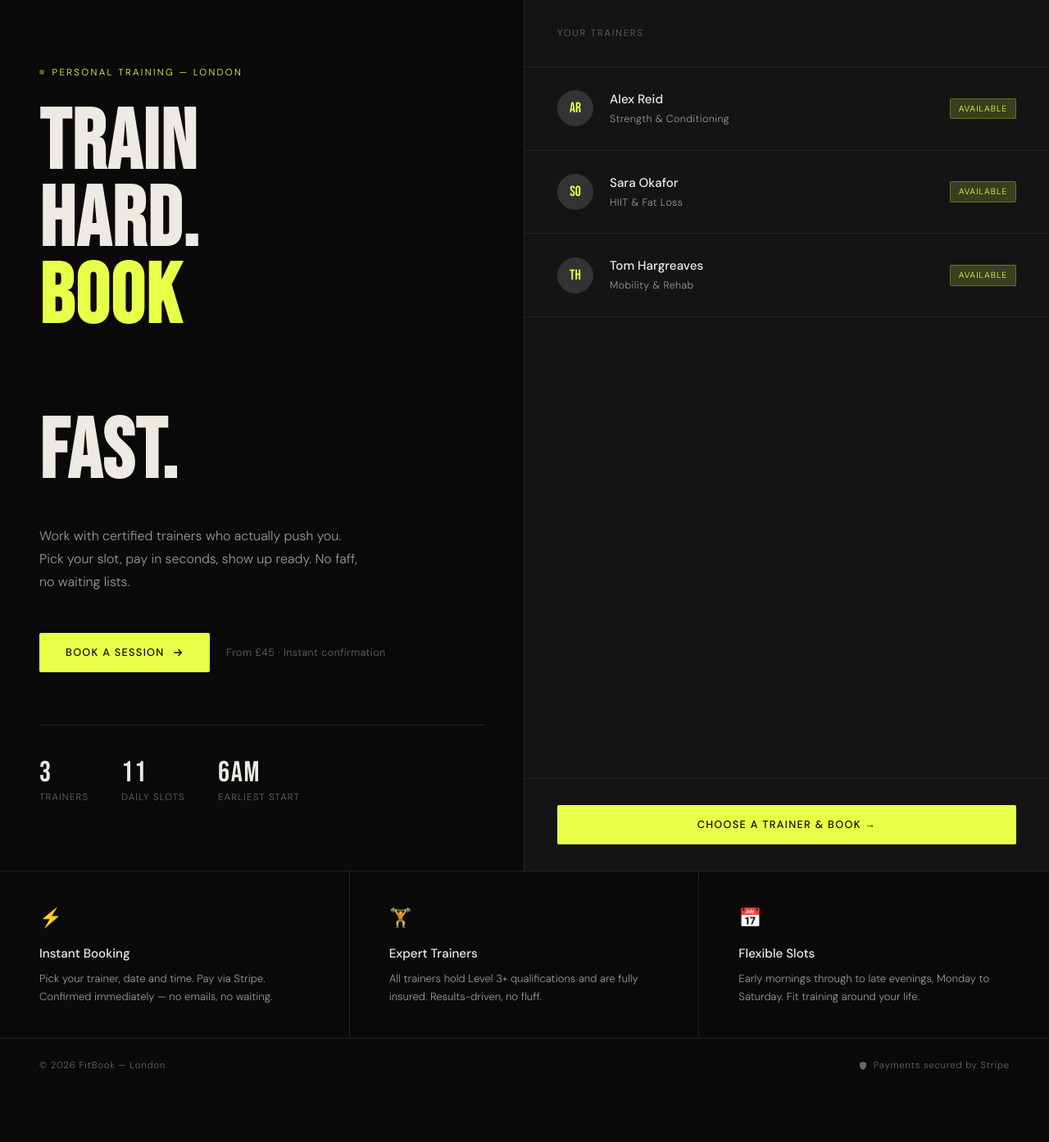
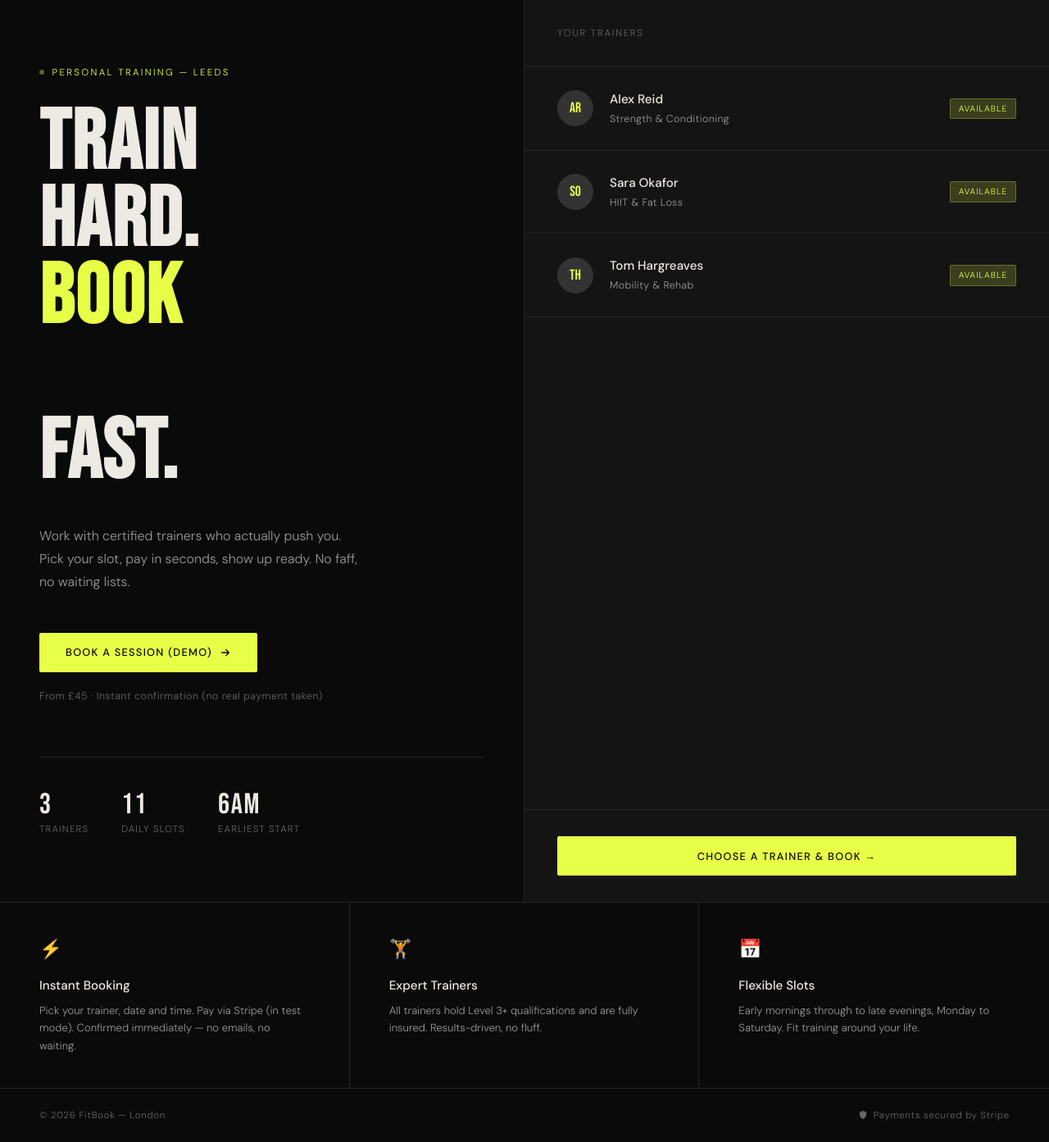
Before and after one commit to billhurt/ptdemo, a Django app: page / in a window 1280 px wide. Shown: the part 98-1491 px from the top of the page at 82% size. Before the commit the page ends 1404 px from the top, so only its background shows below. Run offline with Django 5.2, Linux system fonts and the light colour scheme.

Commit message:
test updates

```diff
--- a/booking/templates/booking/book.html
+++ b/booking/templates/booking/book.html
@@ -334,7 +334,7 @@
 {% block content %}
 <div class="book-wrap">
   <div class="book-title">Book a Session</div>
-  <div class="book-sub">Select your trainer, date and time — then pay securely via Stripe.</div>
+  <div class="book-sub">Select your trainer, date and time — then pay securely via Stripe. (no real payment taken.)</div>
 
   <div class="steps">
     <div class="step-item active" id="step-ind-1">
@@ -467,7 +467,7 @@
         </svg>
       </button>
       <div class="submit-note">
-        You'll be taken to Stripe's secure checkout.<br>
+        You'll be taken to Stripe's secure checkout. (in test mode).<br>
         Your booking is confirmed on payment.
       </div>
     </div>
--- a/booking/templates/booking/landing.html
+++ b/booking/templates/booking/landing.html
@@ -226,7 +226,7 @@
   <div class="hero-left">
     <div class="eyebrow">
       <div class="eyebrow-dot"></div>
-      Personal Training — London
+      Personal Training — Leeds
     </div>
     <h1>Train<br>Hard.<br><em>Book</em><br>Fast.</h1>
     <p class="hero-desc">
@@ -234,12 +234,12 @@
     </p>
     <div class="hero-cta">
       <a href="{% url 'book' %}" class="btn btn-primary">
-        Book a Session
+        Book a Session (demo)
         <svg width="14" height="14" viewBox="0 0 16 16" fill="none">
           <path d="M3 8h10M9 4l4 4-4 4" stroke="currentColor" stroke-width="1.5" stroke-linecap="round" stroke-linejoin="round"/>
         </svg>
       </a>
-      <span class="hero-cta-note">From £45 · Instant confirmation</span>
+      <span class="hero-cta-note">From £45 · Instant confirmation (no real payment taken)</span>
     </div>
     <div class="stats">
       <div>
@@ -295,7 +295,7 @@
   <div class="feature">
     <div class="feature-icon">⚡</div>
     <div class="feature-title">Instant Booking</div>
-    <div class="feature-text">Pick your trainer, date and time. Pay via Stripe. Confirmed immediately — no emails, no waiting.</div>
+    <div class="feature-text">Pick your trainer, date and time. Pay via Stripe (in test mode). Confirmed immediately — no emails, no waiting.</div>
   </div>
   <div class="feature">
     <div class="feature-icon">🏋️</div>
--- a/booking/templates/booking/success.html
+++ b/booking/templates/booking/success.html
@@ -120,7 +120,7 @@
 
     <div class="success-heading">You're Booked.</div>
     <p class="success-sub">
-      Payment confirmed. Your session is locked in — check your email for a receipt from Stripe.
+      Test payment confirmed. Your session is locked in — check your email for a receipt from Stripe.
     </p>
 
     {% if booking %}
--- a/gymbook/settings.py
+++ b/gymbook/settings.py
@@ -10,6 +10,8 @@ ALLOWED_HOSTS = ['*']
 CSRF_TRUSTED_ORIGINS = [
     'https://*.railway.app',
     'https://*.up.railway.app',
+    'https://demo.tredgolddigital.com',
+    'https://tredgolddigital.com',
 ]
 
 INSTALLED_APPS = [
```
